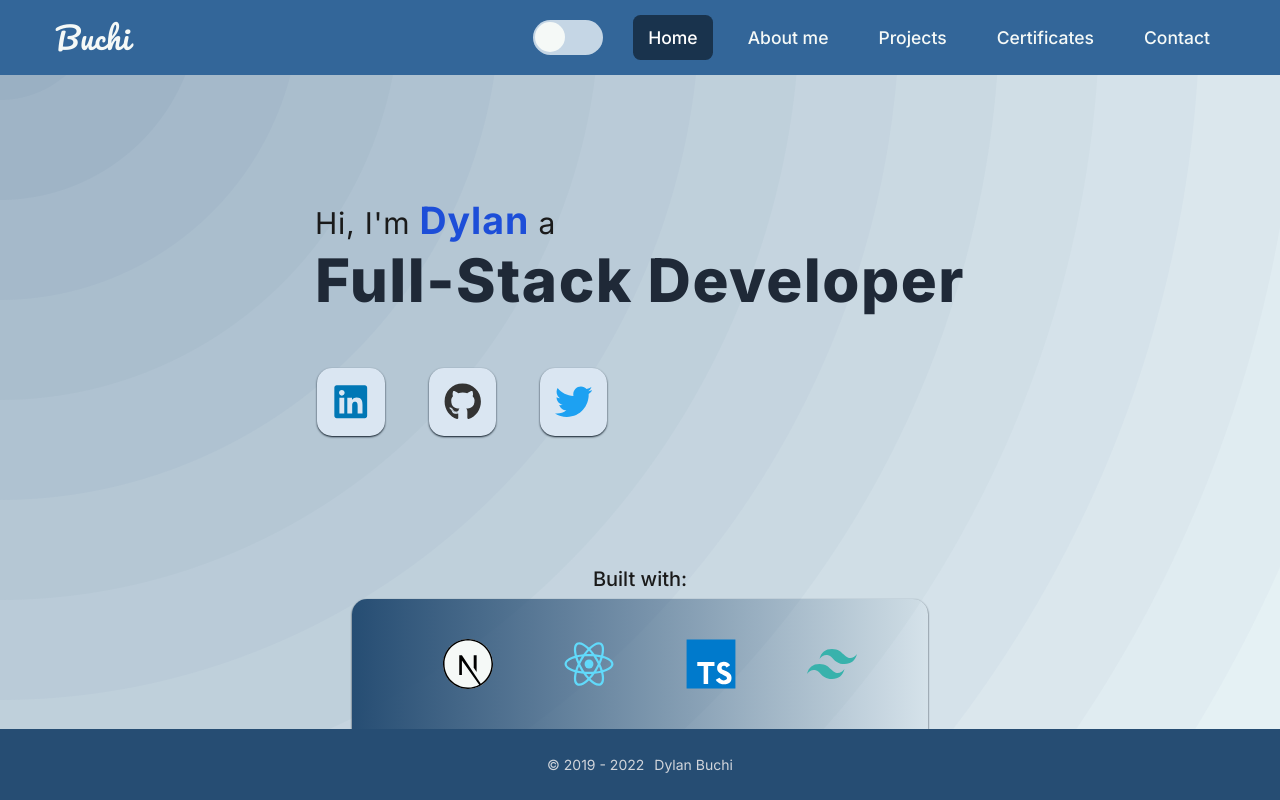
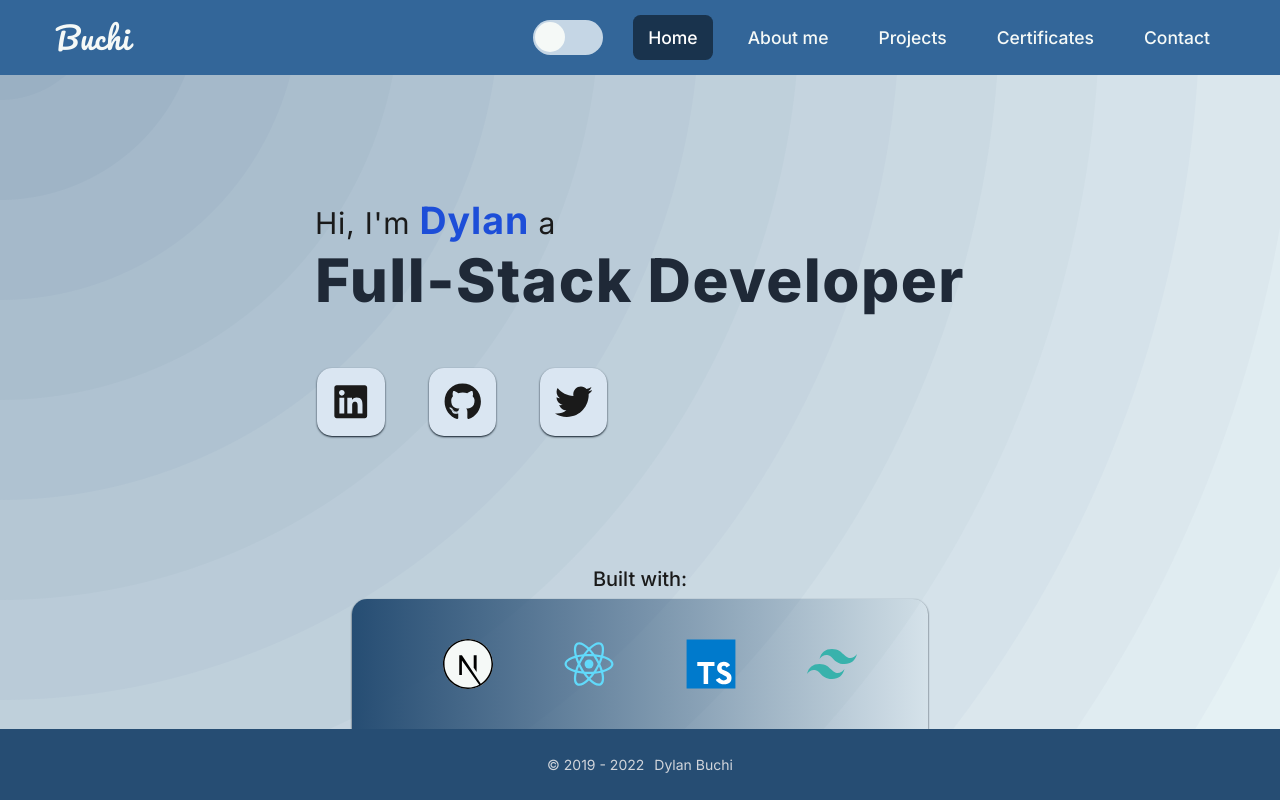
Before and after one commit to dylanbuchi/portfolio-next, a Next.js app: page / in a window 1280 px wide. Built offline with nearby package versions, Linux system fonts and the light colour scheme; some icons are missing.

Commit message:
Refactor Home

```diff
--- a/src/components/Home.tsx
+++ b/src/components/Home.tsx
@@ -9,6 +9,9 @@ const Home = () => {
   const helloMsg = "Hi, I'm ";
   const deviconBoxStyles =
     'hover:lumos relative ml-4 h-9 w-9 shrink-0 lg:h-10 lg:w-10 h-9 w-9';
+
+  const iconStyle =
+    'ml-[0.1rem] cursor-pointer rounded-xl bg-[#dae6f2] p-3 text-3xl shadow-sm shadow-primary_10 transition hover:scale-150 hover:bg-transparent hover:shadow-none dark:bg-[#254d77] dark:shadow-none dark:hover:bg-transparent';
 
   return (
     <div className="to-add-blur mx-10 flex h-screen flex-col justify-evenly text-base sm:m-0 sm:items-center">
@@ -27,17 +30,25 @@ const Home = () => {
           <SocialLink
             href={`${SOCIAL_LINKS.linkedin.website}/in/${USERNAME}`}
             renderIcon={() => <FaLinkedin />}
-            classes="text-[#0077b5] hover:text-[#0077b5] dark:text-white_gray dark:hover:text-[#0077b5]"
+            className={
+              ' text-[#0077b5] hover:text-[#0077b5] dark:text-white_gray dark:hover:text-[#0077b5] ' +
+              iconStyle
+            }
           />
           <SocialLink
             href={`${SOCIAL_LINKS.github.website}/${USERNAME}`}
             renderIcon={() => <FaGithub />}
-            classes="text-[#333] hover:text-[#333]  dark:text-white_gray"
+            className={
+              'text-[#333] hover:text-[#333]  dark:text-white_gray ' + iconStyle
+            }
           />
           <SocialLink
             href={`${SOCIAL_LINKS.twitter.website}/${USERNAME}`}
             renderIcon={() => <FaTwitter />}
-            classes="text-[#1da1f2] hover:t8ext-[#1da1f2] dark:text-white_gray  dark:hover:text-[#1da1f2]"
+            className={
+              'hover:t8ext-[#1da1f2] text-[#1da1f2] dark:text-white_gray  dark:hover:text-[#1da1f2] ' +
+              iconStyle
+            }
           />
         </div>
       </div>
```
